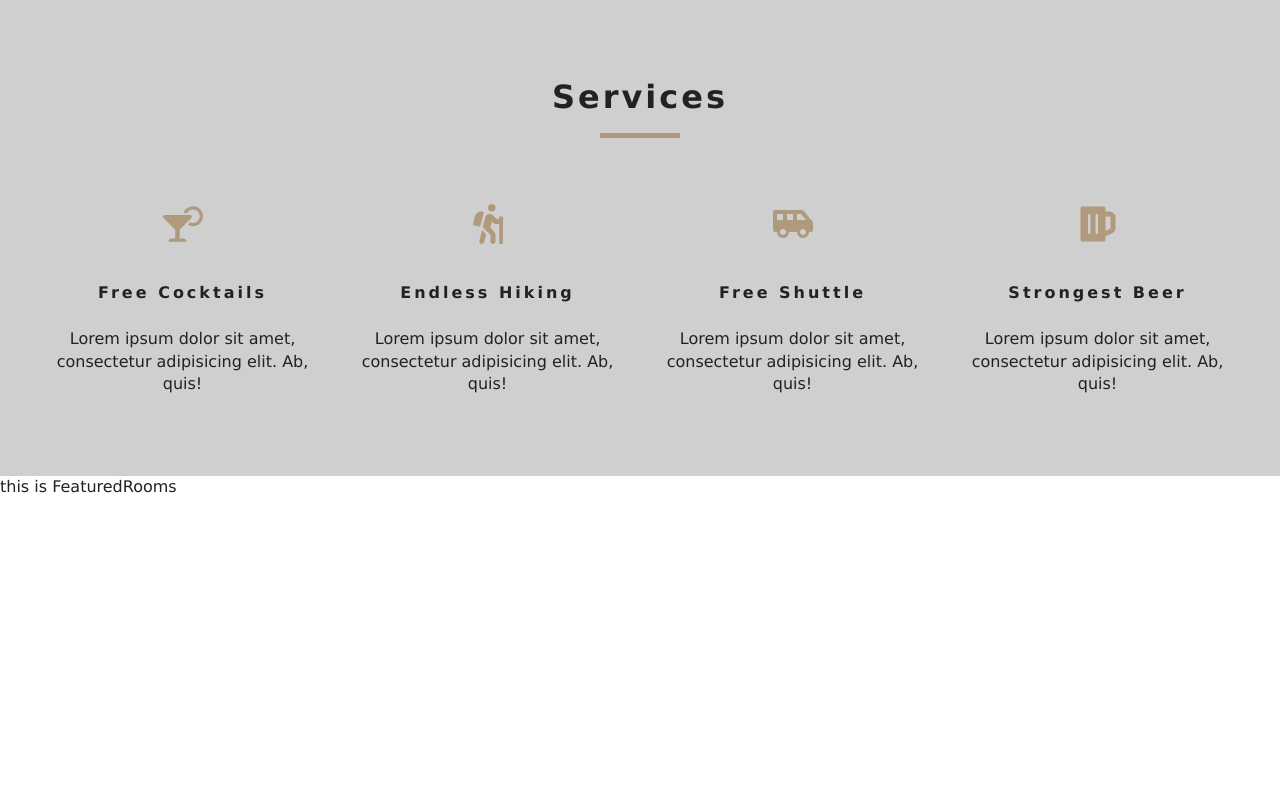
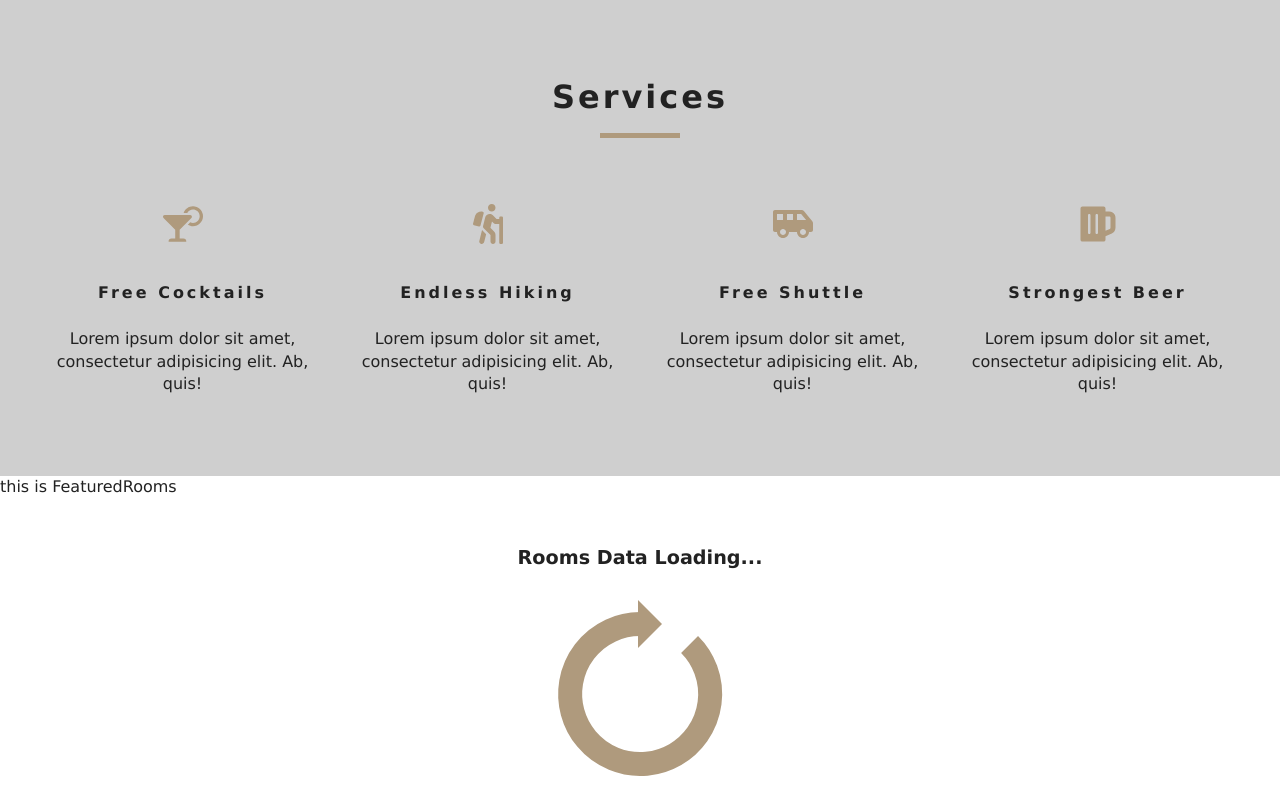
Before and after one commit to KateChantha/resort-content, a React (Create React App) app: page / in a window 1280 px wide. Shown: the part 803-1603 px from the top of the page. Before the commit the page ends 1301 px from the top, so only its background shows below. Built offline with nearby package versions, Linux system fonts and the light colour scheme.

Commit message:
bring Loading to Home

```diff
--- a/src/components/FeaturedRooms.js
+++ b/src/components/FeaturedRooms.js
@@ -1,17 +1,22 @@
 import React, { Component } from 'react';
-import {RoomContext} from '../context';
+import { RoomContext } from '../context';
+import Loading from '../components/Loading';
 
 export default class FeaturedRooms extends Component {
   // can be access by class component only
   static contextType = RoomContext;
 
   render() {
-    // destructring object properties of the state object that is the value passed from RoomContext
-    // const {name} = this.context;
+    // the state object that is the value passed from RoomContext in context.js
+    // give an alias name as rooms
+    const {featuredRooms : rooms} = this.context;
+
+    console.log("featuredRooms", rooms)
 
     return (
       <div>
         this is FeaturedRooms
+        <Loading />
       </div>
     )
   }
--- /dev/null
+++ b/src/components/Loading.js
@@ -0,0 +1,13 @@
+import React from 'react';
+import loadingGif from '../images/gif/loading-arrow.gif';
+
+const Loading = () => {
+  return (
+    <div className="loading">
+      <h4>rooms data loading...</h4>
+      <img src={loadingGif} alt="" />
+    </div>
+  )
+}
+
+export default Loading
--- a/src/context.js
+++ b/src/context.js
@@ -12,7 +12,7 @@
   state = {
     rooms: [],
     sortedRooms: [],
-    FeaturedRooms: [],
+    featuredRooms: [],
     loading: true
   };
 
@@ -29,7 +29,14 @@
   // get data
   componentDidMount() {
     let rooms = this.formatData(items);
-    console.log("----", rooms)
+    let featuredRooms = rooms.filter(rm => rm.featured === true )
+    // console.log("----", rooms)
+    this.setState({
+      rooms,
+      featuredRooms,
+      sortedRooms: rooms,
+      loading: false
+    })
   }
 
   render() {
```
Also changed, not shown: 1 other file (tests, documents, lock files or other folders).
